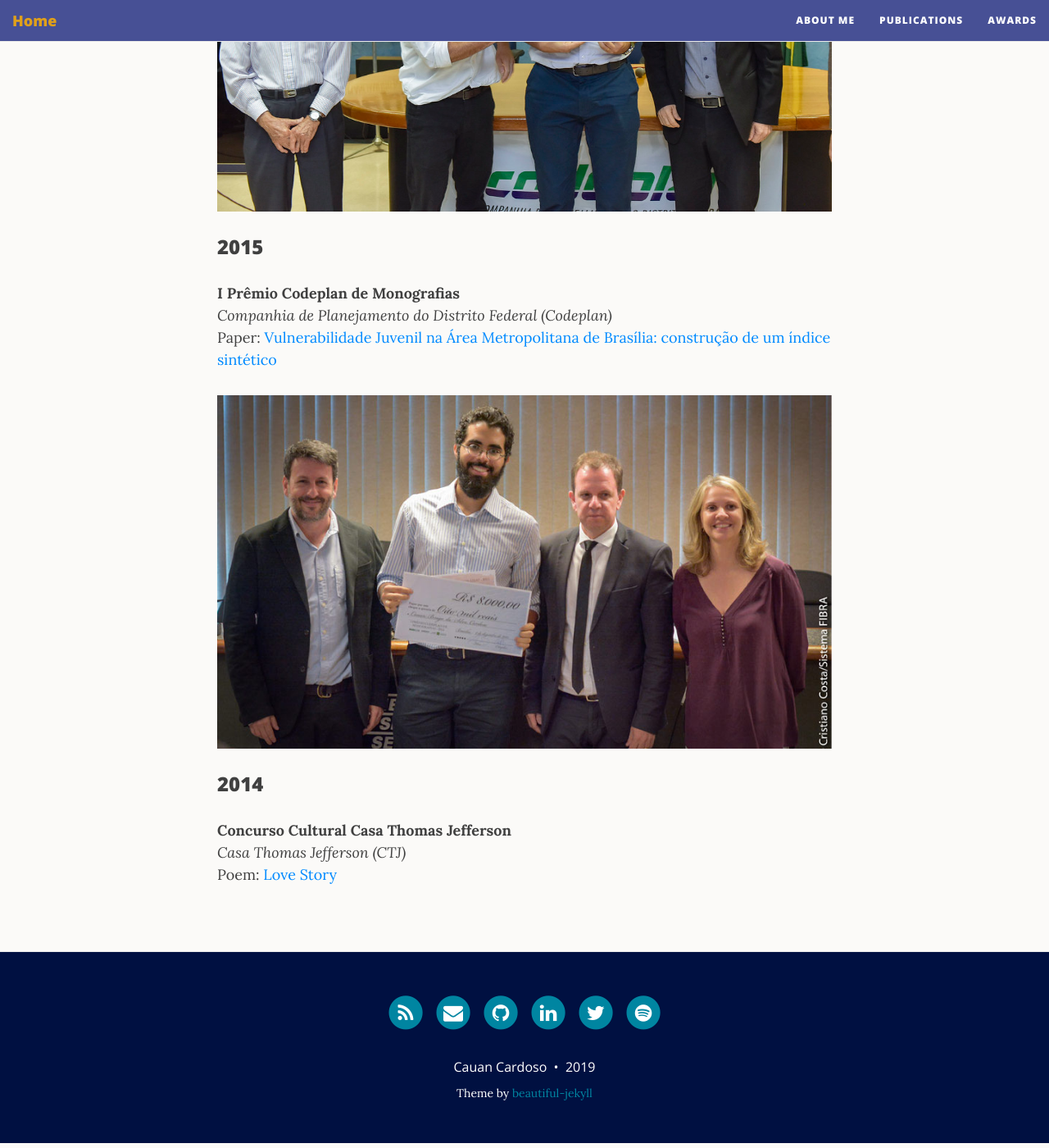
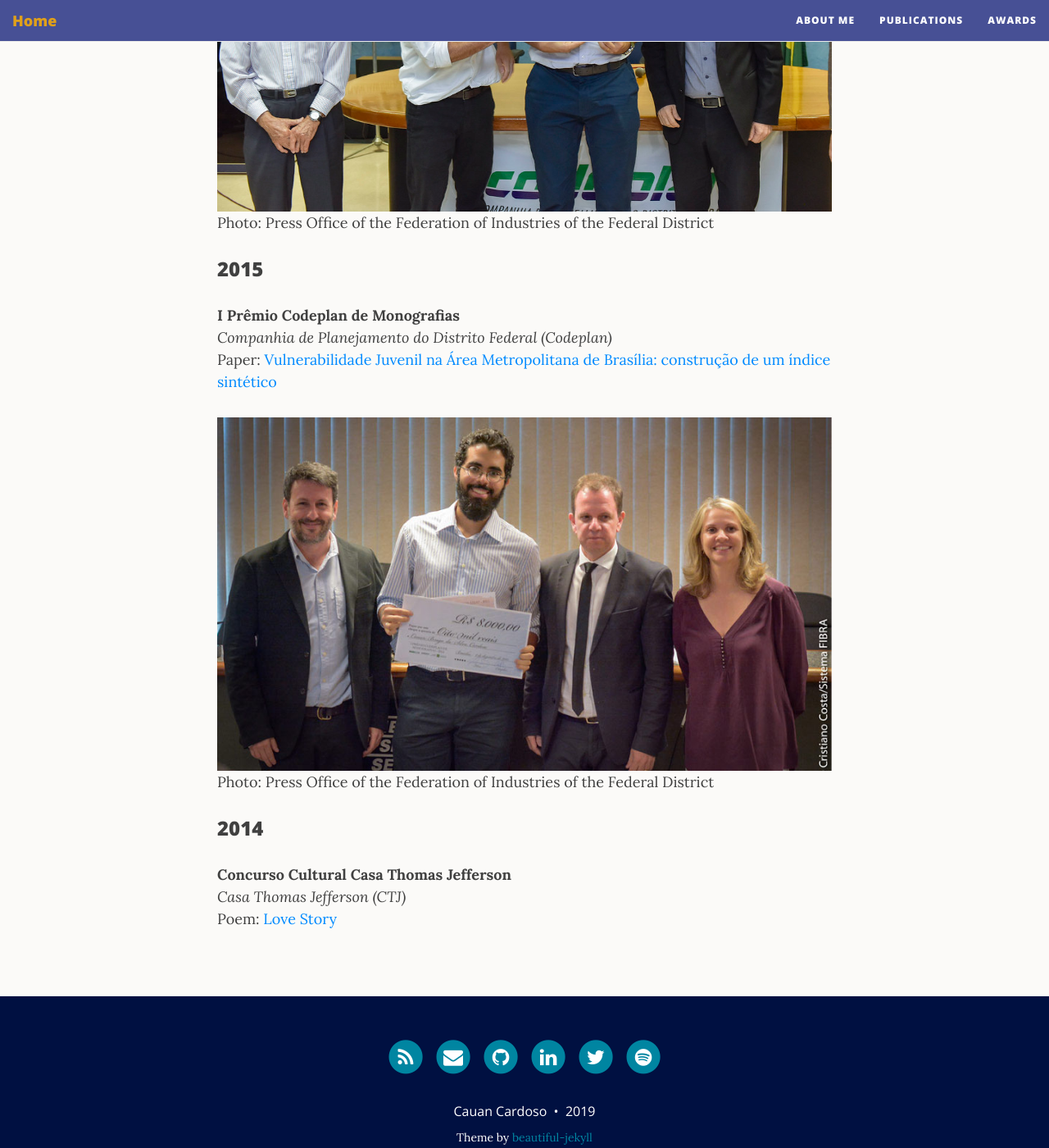
Before and after one commit to cauancardoso/cauancardoso.github.io, a Jekyll site: the page built from awards.md, in a window 1280 px wide and 1400 px high, scrolled down 899 px. Shown: the whole window at 82% size. Built offline with Jekyll 4.4.1, drawn with Linux system fonts in a browser that asks for light colours; nearby versions of some CDN libraries.

Commit message:
Update awards.md

```diff
--- a/awards.md
+++ b/awards.md
@@ -14,6 +14,7 @@ Paper: [Transformação da Estrutura Etária e Desafios para o Desenvolvimento H
 Paper: [O bônus demográfico relativo e absoluto no acesso à escola no Distrito Federal](http://www.codeplan.df.gov.br/wp-content/uploads/2018/04/TD-38-O-b%C3%B4nus-demogr%C3%A1fico-relativo-e-absoluto-no-acesso-%C3%A0-escola-no-Distrito-Federal.pdf)
 
 ![III_Premio_Codeplan](/img/III_Premio_Codeplan.jpg)
+Photo: Press Office of the Federation of Industries of the Federal District
 
 ### 2015
 **I Prêmio Codeplan de Monografias**
@@ -21,6 +22,7 @@ Paper: [O bônus demográfico relativo e absoluto no acesso à escola no Distrit
 Paper: [Vulnerabilidade Juvenil na Área Metropolitana de Brasília: construção de um índice sintético](http://www.codeplan.df.gov.br/wp-content/uploads/2018/02/TD_10_Vulnerabilidade_Juvenil_na_%C3%81rea_Metropolitana_de_Bras%C3%ADlia.pdf)
 
 ![I_Premio_Codeplan](/img/I_Premio_Codeplan.jpg)
+Photo: Press Office of the Federation of Industries of the Federal District
 
 ### 2014
 **Concurso Cultural Casa Thomas Jefferson**
```
